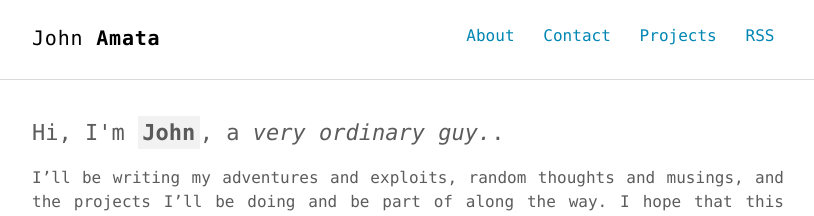
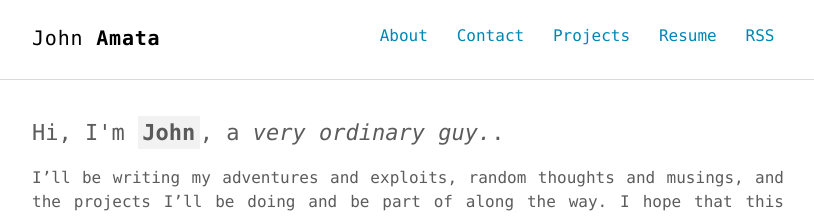
Before and after one commit to jpamata/jpamata.github.io, a Jekyll site: the page built from index.html, in a window 1280 px wide. Shown: the top 216 px of the page, without its empty margins (232-1046 px from the left). Built offline with Jekyll 4.4.1, drawn with Linux system fonts in a browser that asks for light colours.

Commit message:
Update nav.html

```diff
--- a/_includes/nav.html
+++ b/_includes/nav.html
@@ -6,6 +6,7 @@
       <li><a href="{{ '/about' | prepend: site.baseurl }}">About</a></li>
       <li><a href="{{ "/sendoffers" | prepend: site.baseurl }}">Contact</a></li>
       <li><a href="{{ "/projects" | prepend: site.baseurl }}">Projects</a></li>
+      <li><a href="{{ "/resume" | prepend: site.baseurl }}">Resume</a></li>
       <li><a href="{{ "/feed.xml" | prepend: site.baseurl }}" target="_blank">RSS</a></li>
     </ul>
   </div>
```
